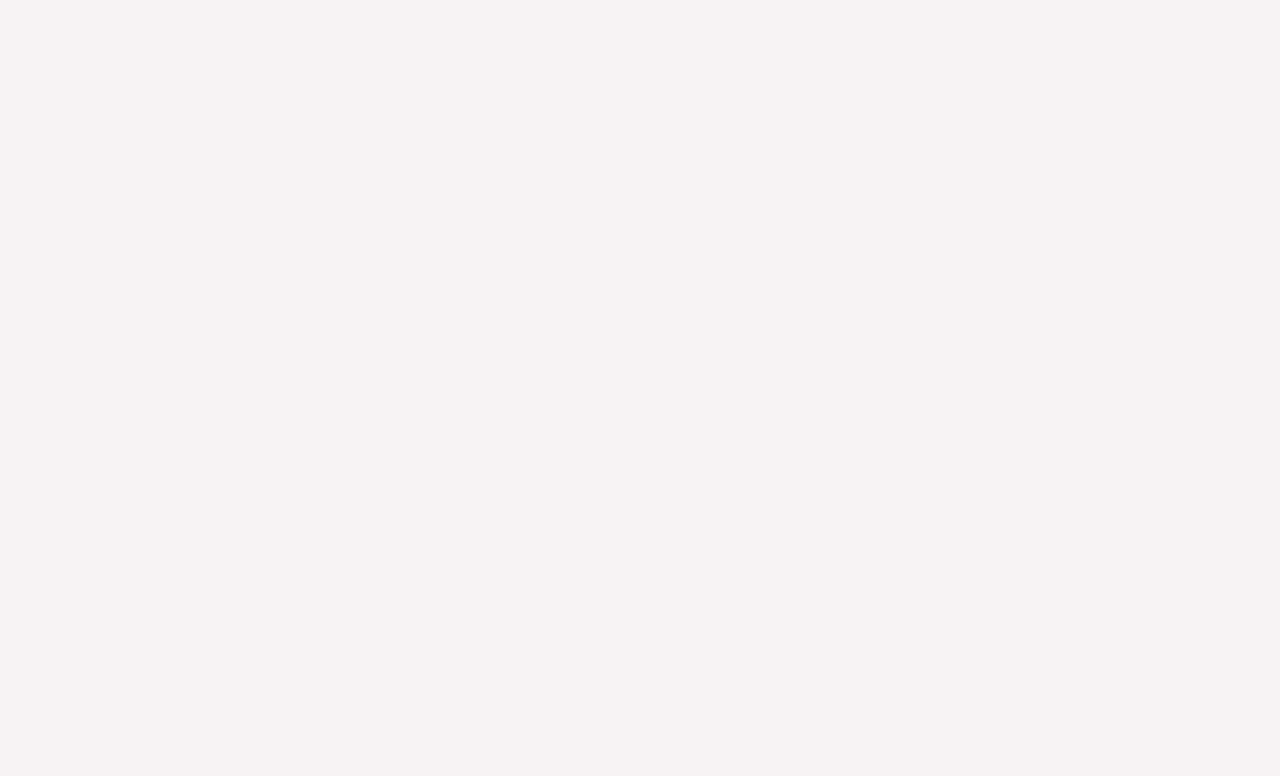
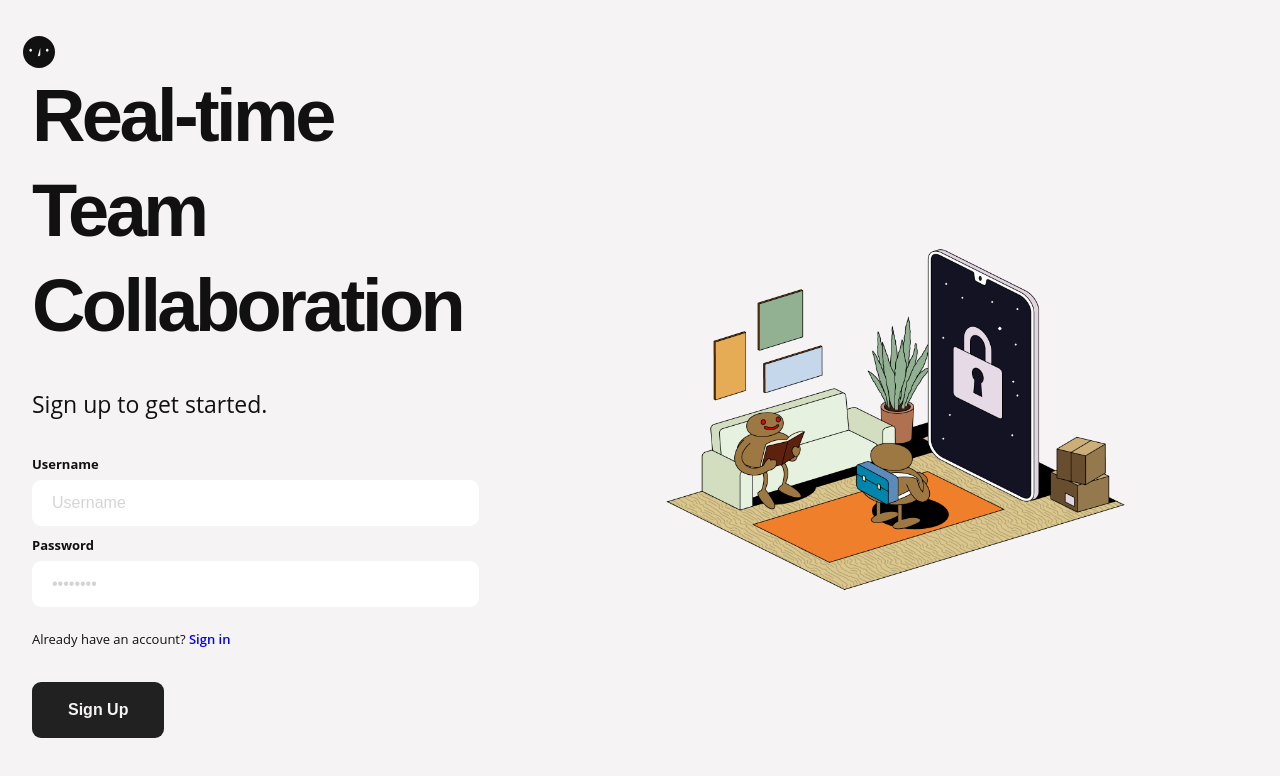
Before and after one commit to nnsncl/kwick, a React (Create React App) app in the folder app/: page / in a window 1280 px wide. Shown: the top 776 px of the page. Built offline with nearby package versions, Linux system fonts and the light colour scheme.

Commit message:
fix route path

```diff
--- a/app/src/App.js
+++ b/app/src/App.js
@@ -11,7 +11,7 @@ function App() {
     <ProvideAuth>
       <Router>
         <Switch>
-          <Route exact path="/signup">
+          <Route exact path="/">
             <Signup />
           </Route>
           <Route exact path="/signin">
```
